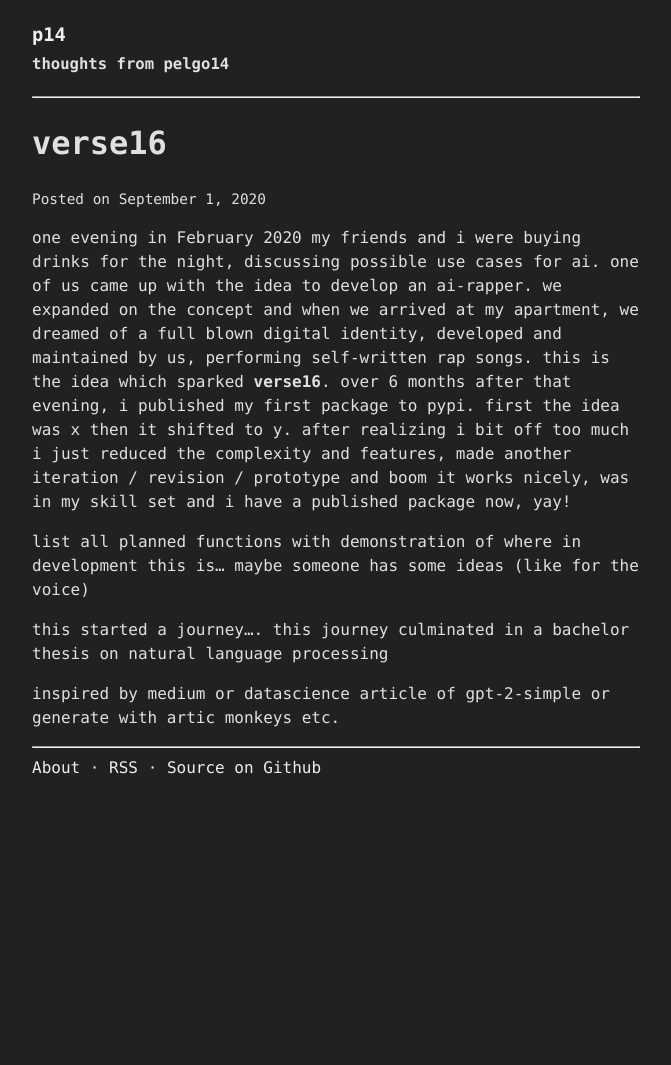
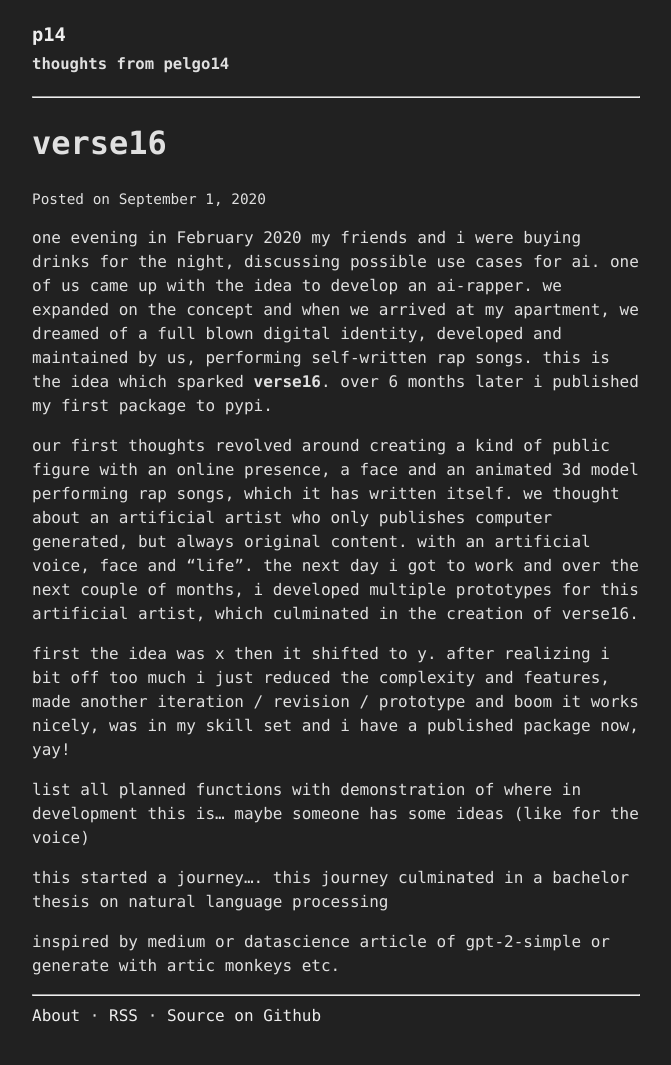
Before and after one commit to giftmischer69/giftmischer69.github.io, a Jekyll site: the page built from _posts/2020-09-01-verse16.md, in a window 1280 px wide. Shown: the whole page, without its empty margins (304-975 px from the left). Built offline with Jekyll 4.4.1, drawn with Linux system fonts in a browser that asks for light colours; before the commit the page ends 900 px from its top, so only the background shows below that.

```diff
--- a/_posts/2020-09-01-verse16.md
+++ b/_posts/2020-09-01-verse16.md
@@ -7,8 +7,14 @@ categories: doc
 one evening in February 2020 my friends and i were buying drinks for the night, discussing possible use cases for ai.
 one of us came up with the idea to develop an ai-rapper. we expanded on the concept and when we arrived at my apartment,
 we dreamed of a full blown digital identity, developed and maintained by us, performing self-written rap songs.
-this is the idea which sparked **verse16**.
-over 6 months after that evening, i published my first package to pypi.
+this is the idea which sparked **verse16**. over 6 months later i published my first package to pypi.
+
+our first thoughts revolved around creating a kind of public figure with an online presence, a face and an animated
+3d model performing rap songs, which it has written itself. we thought about an artificial artist who only publishes
+computer generated, but always original content. with an artificial voice, face and "life". the next day i got to work
+and over the next couple of months, i developed multiple prototypes for this artificial artist, which culminated in the
+creation of verse16.
+
 first the idea was x then it shifted to y. after realizing i bit off too much i  just reduced the complexity and
 features, made another iteration / revision / prototype and boom it works nicely, was in my skill set and i have a
 published package now, yay!
```
Also changed, not shown: _posts/2020-09-06-rap_wiz.md (added, +3 -0 lines).
